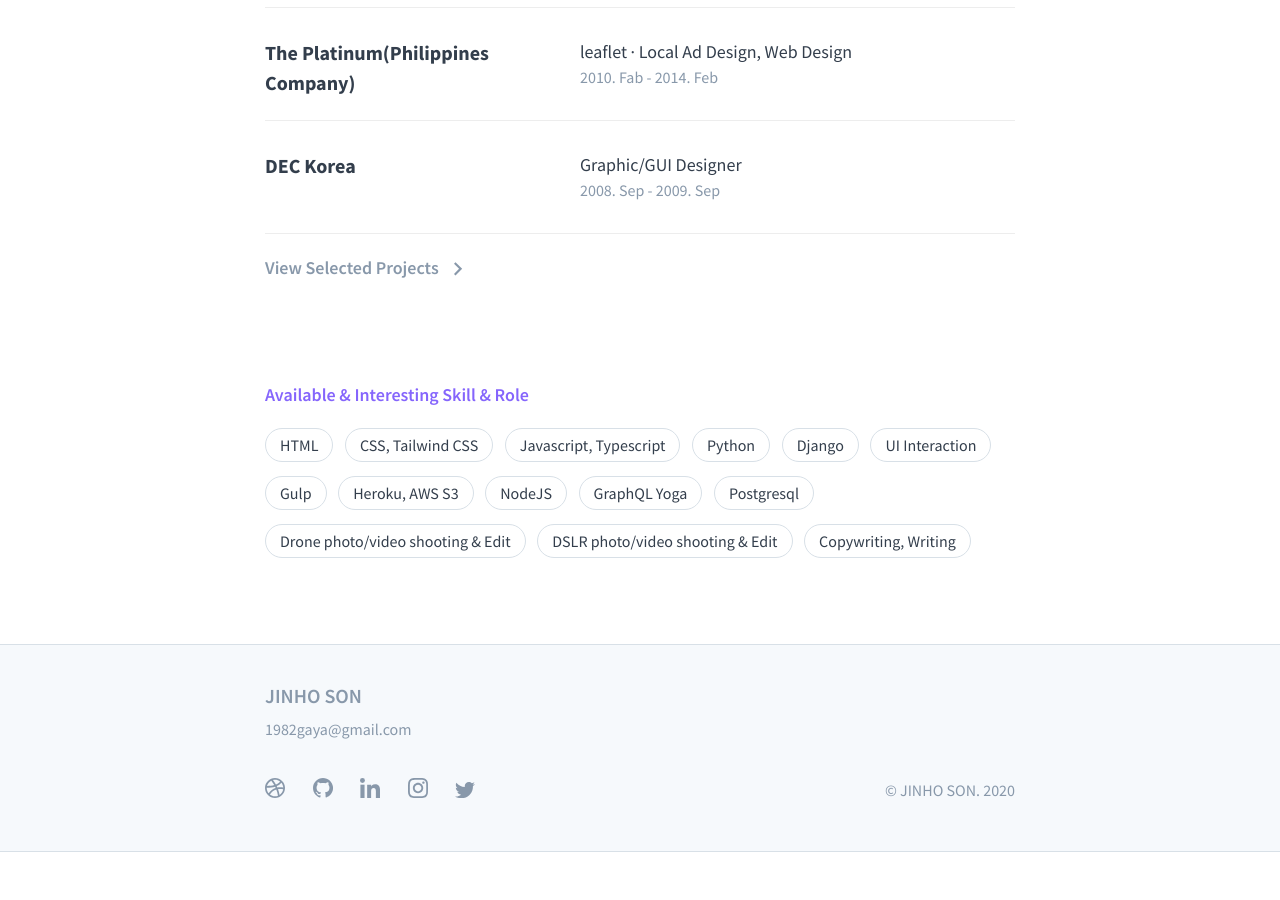
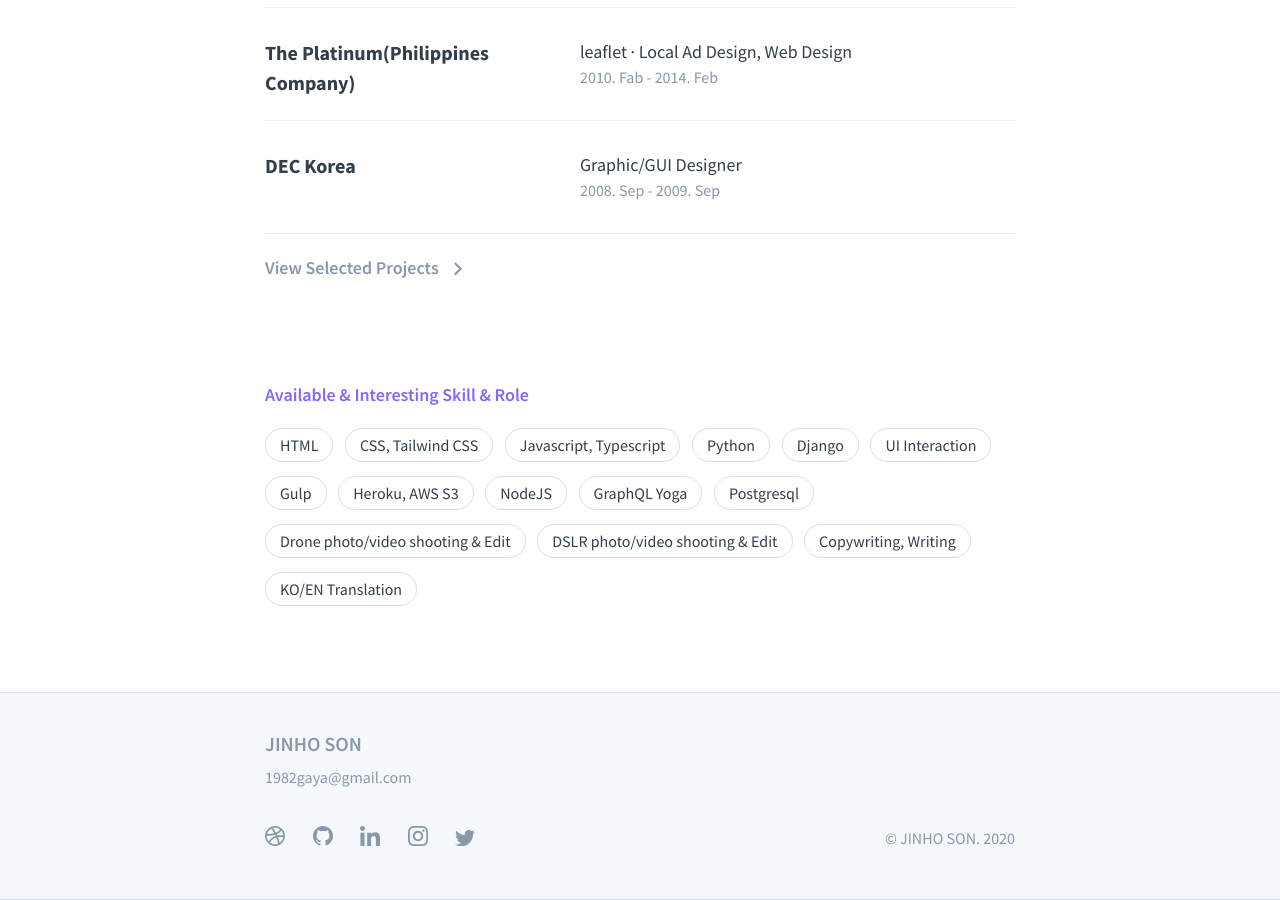
Before and after one commit to Trapa-Eureka/trapa-eureka.github.io, a Jekyll site: the page built from index.md, in a window 1280 px wide and 900 px high, scrolled down 765 px. Built offline with Jekyll 4.4.1, drawn with Linux system fonts in a browser that asks for light colours; before the commit the page ends 1617 px from its top, so only the background shows below that.

Commit message:
add to skill-roles

```diff
--- a/_data/skill-roles.yml
+++ b/_data/skill-roles.yml
@@ -12,3 +12,4 @@
 - name: Drone photo/video shooting & Edit
 - name: DSLR photo/video shooting & Edit
 - name: Copywriting, Writing
+- name: KO/EN Translation
```
